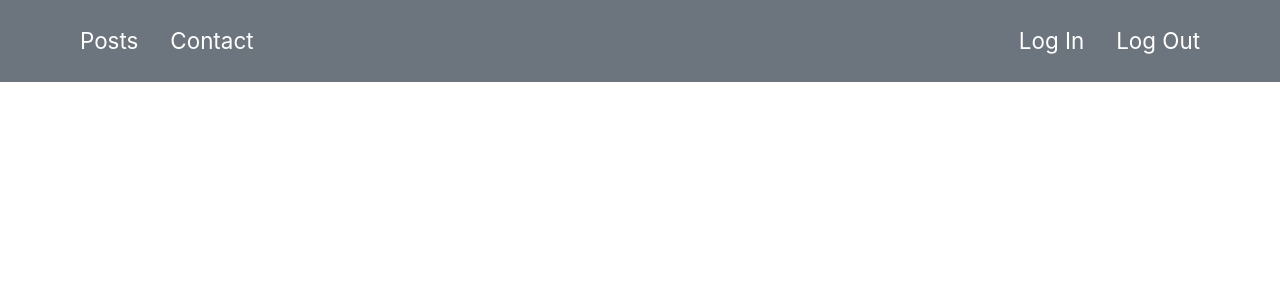
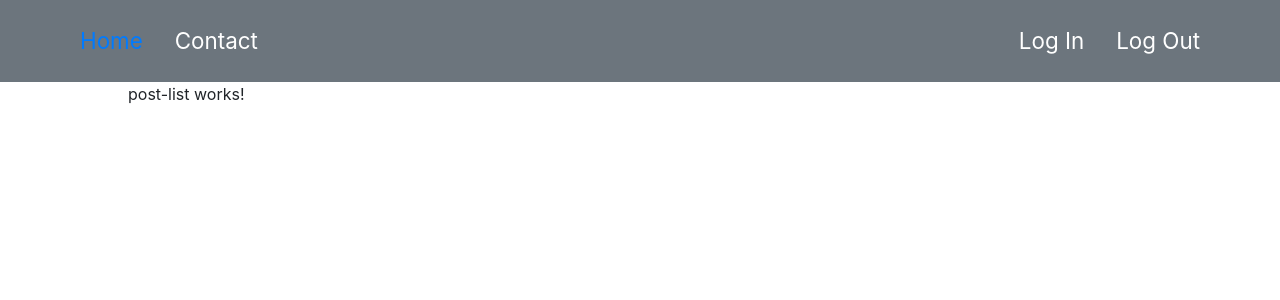
Before and after one commit to giosyrianos/angular-test, an Angular app: page /home in a window 1280 px wide. Before the commit this address led to /. Shown: the top 300 px of the page. Built offline with nearby package versions, Linux system fonts and the light colour scheme.

Commit message:
naming nav and routes

```diff
--- a/src/app/app-routing.module.ts
+++ b/src/app/app-routing.module.ts
@@ -11,11 +11,11 @@ import { ContactComponent } from './contact/contact.component';
 const routes: Routes = [
   // { path: 'property', loadChildren: () => import('./modules/property/property.module').then(m => m.PropertyModule) },
 
-  {path: '', redirectTo: '/posts', pathMatch: 'full'},
-  { path: 'posts', component: PostListComponent },
+  {path: '', redirectTo: '/home', pathMatch: 'full'},
+  { path: 'home', component: PostListComponent },
   { path: 'posts/:postId', component: SinglePostComponent },
   { path: 'edit/:postId', component: PostCreateComponent },
-  { path: 'posts/create', component: PostCreateComponent },
+  { path: 'home/create-post', component: PostCreateComponent },
   { path: 'login', component: LoginComponent},
   { path: 'sign-up', component: SignupComponent},
   { path: 'contact', component: ContactComponent}
--- a/src/app/header/header.component.html
+++ b/src/app/header/header.component.html
@@ -1,7 +1,7 @@
 <div class="nav-container">
   <ul class="nav">
     <li class="nav-item">
-      <a class="nav-link" routerLinkActive="active" routerLink="/posts">Posts</a>
+      <a class="nav-link" routerLinkActive="active" routerLink="/home">Home</a>
     </li>
     <li class="nav-item">
       <a class="nav-link" routerLinkActive="active" routerLink="/contact">Contact</a>
```
